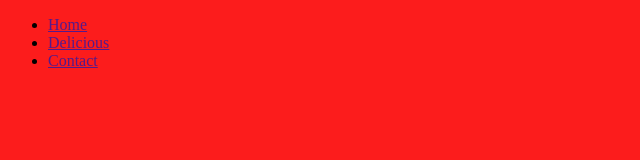
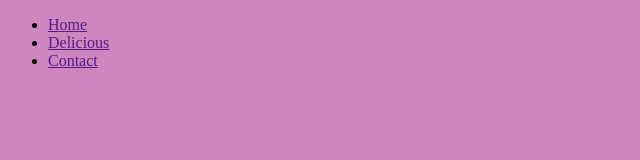
Before and after one commit to jaamanu/restuarant-app, a website built with webpack: page src/index.html in a window 1280 px wide. Shown: the whole page, without its empty margins (0-640 px from the left). Built offline with nearby package versions, Linux system fonts and the light colour scheme.

Commit message:
add some styling

```diff
--- a/src/index.html
+++ b/src/index.html
@@ -4,7 +4,7 @@
     <meta charset="UTF-8">
     <meta http-equiv="X-UA-Compatible" content="IE=edge">
     <meta name="viewport" content="width=device-width, initial-scale=1.0">
-    <title>RESTUARANT</title>
+    <title>RESTOURANT</title>
     <link rel="stylesheet" href="style.css">
 </head>
 <body>
@@ -18,8 +18,6 @@
         </nav>
     </header>
     <main>
-
     </main>
-
 </body>
 </html>
--- a/src/style.css
+++ b/src/style.css
@@ -1,3 +1,3 @@
 body {
-  background: rgb(252, 28, 28);
+  background: rgb(206, 134, 191);
 }
```
